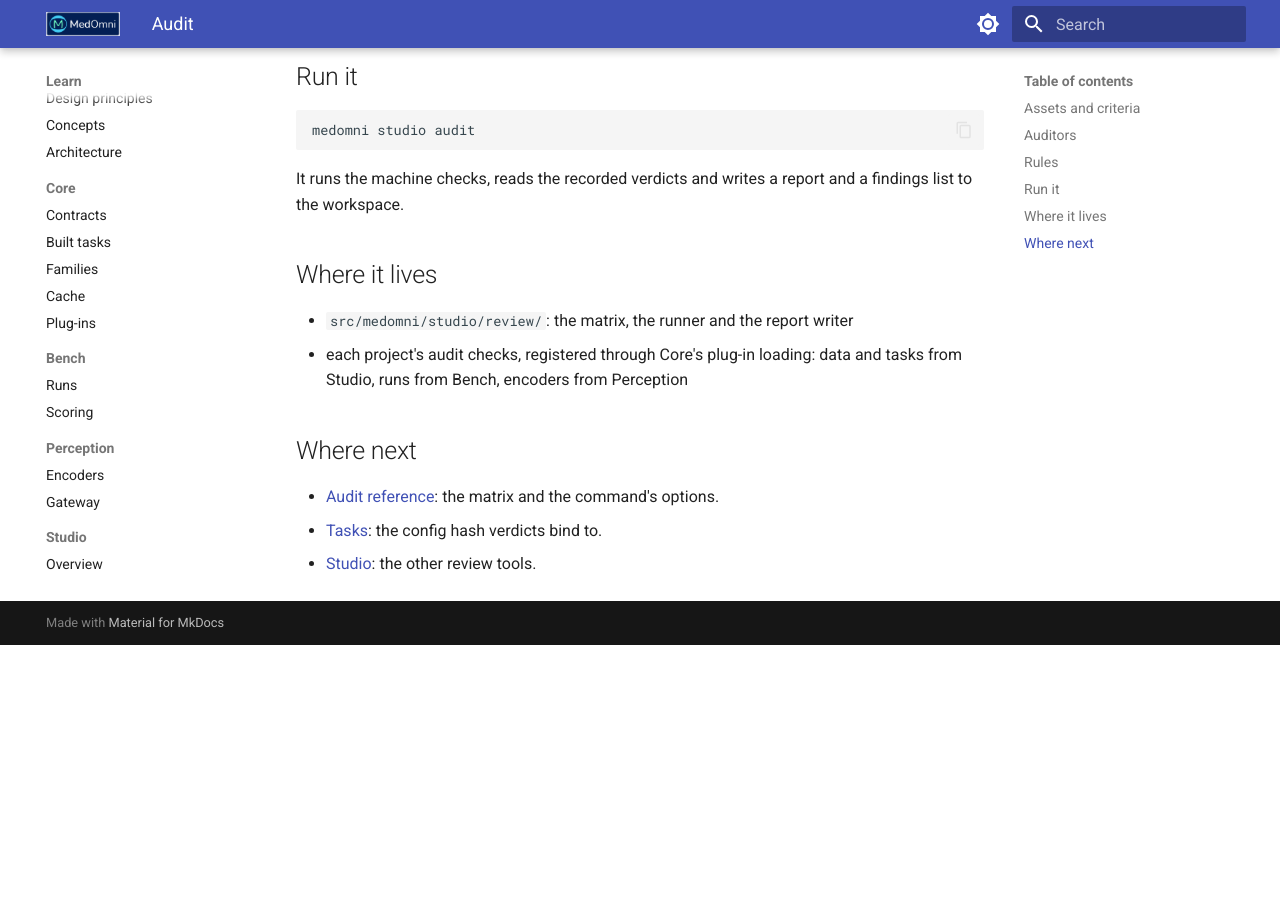
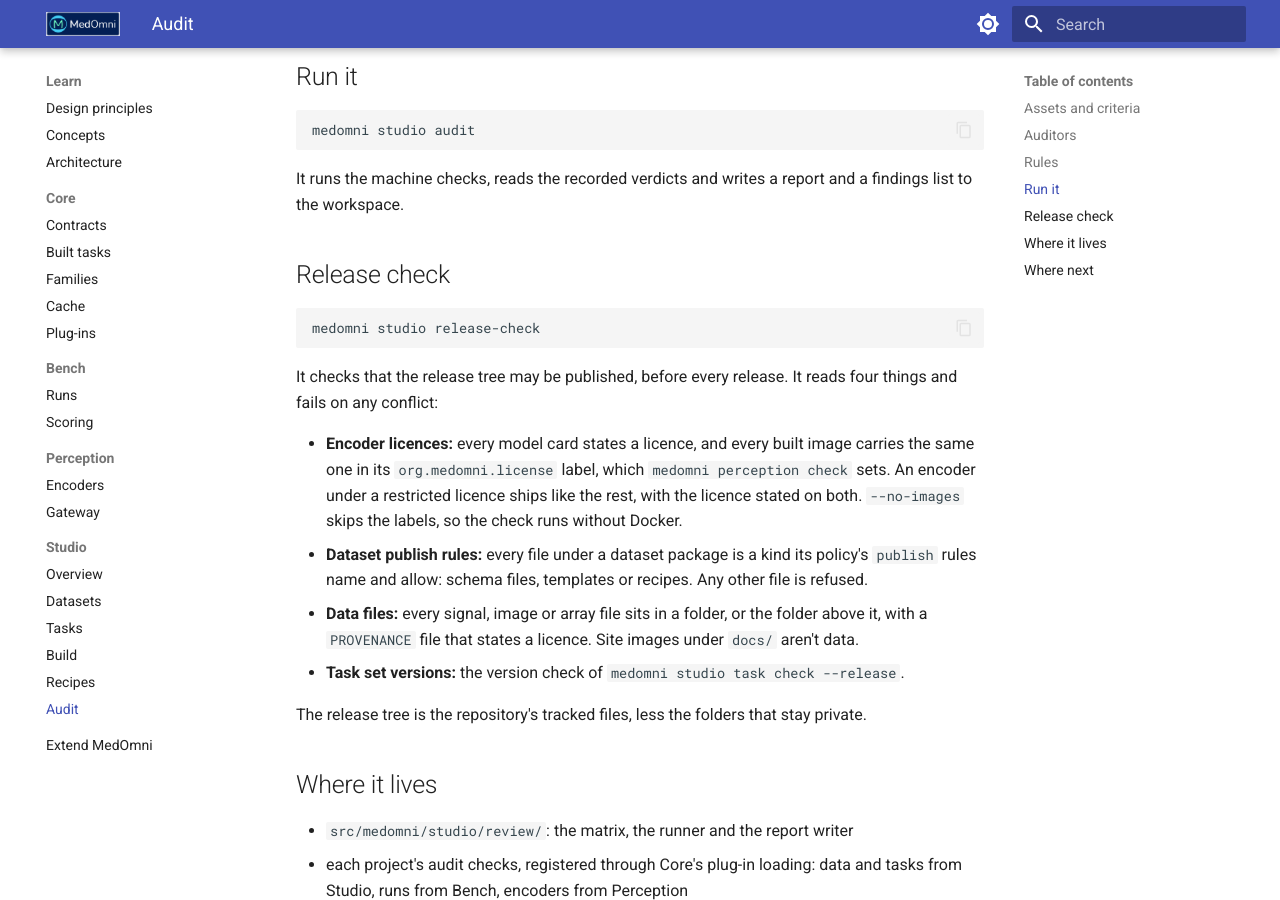
Before and after one commit to medomni/MedOmni, an MkDocs documentation site: the page built from docs/learn/studio/audit.md, in a window 1280 px wide and 900 px high, scrolled down 1355 px. Built offline with MkDocs 1.6.1 and Material for MkDocs 9.7.7, drawn with Linux system fonts in a browser that asks for light colours; the version menu is left out; before the commit the page ends 2000 px from its top, so only the background shows below that.

Commit message:
docs: release check section and command row; samples-stage statuses; --record drops entries with no folder; README licence (Apache-2.0)
Co-Authored-By: Claude Opus 5.5 <noreply@anthropic.com>
Private-Commit: a9e9f582aa3f94f6dea6ca6d683a8869571635c5

````diff
--- a/docs/cli/index.md
+++ b/docs/cli/index.md
@@ -49,6 +49,7 @@ Shared commands are at the top level; each project's commands are under its name
 | `medomni studio preview <template>@<cohort>` | Runs the cohort on your copy up to cohort selection and prints the patients left after each step and per class. Builds nothing. |
 | `medomni studio download-list <dataset>` | Lists what to download for a dataset: one tab-separated line per entry, with its source, its path in your copy and how to fetch it (`file`, `folder` or `gunzip`). Without the index tables on disk, it prints those first. |
 | `medomni studio dummy <dataset> [--subjects N] [--seed S] [--out DIR]` | Writes dummy data shaped like the dataset, from its `dataset.yaml` and `codes.csv`, with the [dummy-data generator](../learn/core/families.md#how-the-registry-is-used). |
+| `medomni studio release-check` | Checks that the release tree may be published: encoder card licences against image licence labels (`--no-images` skips Docker), dataset publish rules, a licensed `PROVENANCE` beside every data file, and task set versions. See [Release check](../learn/studio/audit.md#release-check). |
 | `medomni studio audit` | Runs the [audit](../reference/audit.md) and writes its report to the workspace. `--only` limits it to some assets. |
 | `medomni studio progress <run>` | Shows a run's progress live, per atom task. Run it beside `medomni bench run`. |
 | `medomni studio build-sheet <set>` | Writes a sheet of what a set's build made, per task, to the workspace. |
--- a/docs/learn/studio/audit.md
+++ b/docs/learn/studio/audit.md
@@ -39,12 +39,20 @@ medomni studio audit
 
 It runs the machine checks, reads the recorded verdicts and writes a report and a findings list to the workspace.
 
-<!-- outline (Stage 4 part 4), a section "Release check", to be written when it is built:
-- `medomni studio release-check` reads three things and fails on any conflict: each encoder card's `license` (which images and weights may be published), each dataset policy's `publish` rules (which tracked files under each package may ship: id lists, labels, per-record outputs, samples), and the release tree's data files (each in a testdata folder with a provenance and licence file).
-- How restricted licences are handled, as Bosong decides (D1).
-- It includes the version check that `studio task check --release` runs today.
-- When it runs: before every release, and in CI if part 5 adds it.
--->
+## Release check
+
+```bash
+medomni studio release-check
+```
+
+It checks that the release tree may be published, before every release. It reads four things and fails on any conflict:
+
+- **Encoder licences:** every model card states a licence, and every built image carries the same one in its `org.medomni.license` label, which `medomni perception check` sets. An encoder under a restricted licence ships like the rest, with the licence stated on both. `--no-images` skips the labels, so the check runs without Docker.
+- **Dataset publish rules:** every file under a dataset package is a kind its policy's `publish` rules name and allow: schema files, templates or recipes. Any other file is refused.
+- **Data files:** every signal, image or array file sits in a folder, or the folder above it, with a `PROVENANCE` file that states a licence. Site images under `docs/` aren't data.
+- **Task set versions:** the version check of `medomni studio task check --release`.
+
+The release tree is the repository's tracked files, less the folders that stay private.
 
 ## Where it lives
 
````
Also changed, not shown: README.md (+5 -1 lines), docs/learn/perception/encoders.md (+2 -2 lines).
